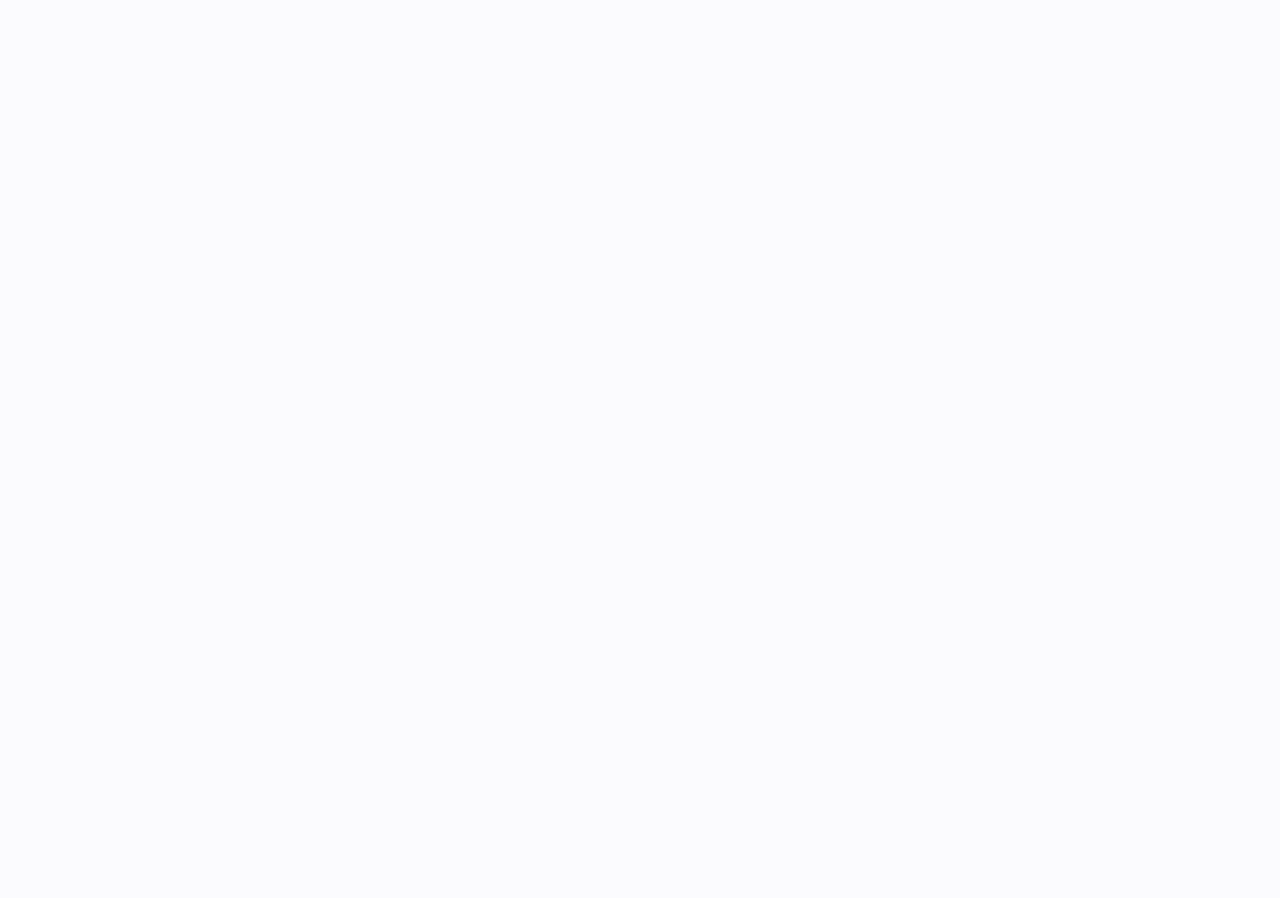
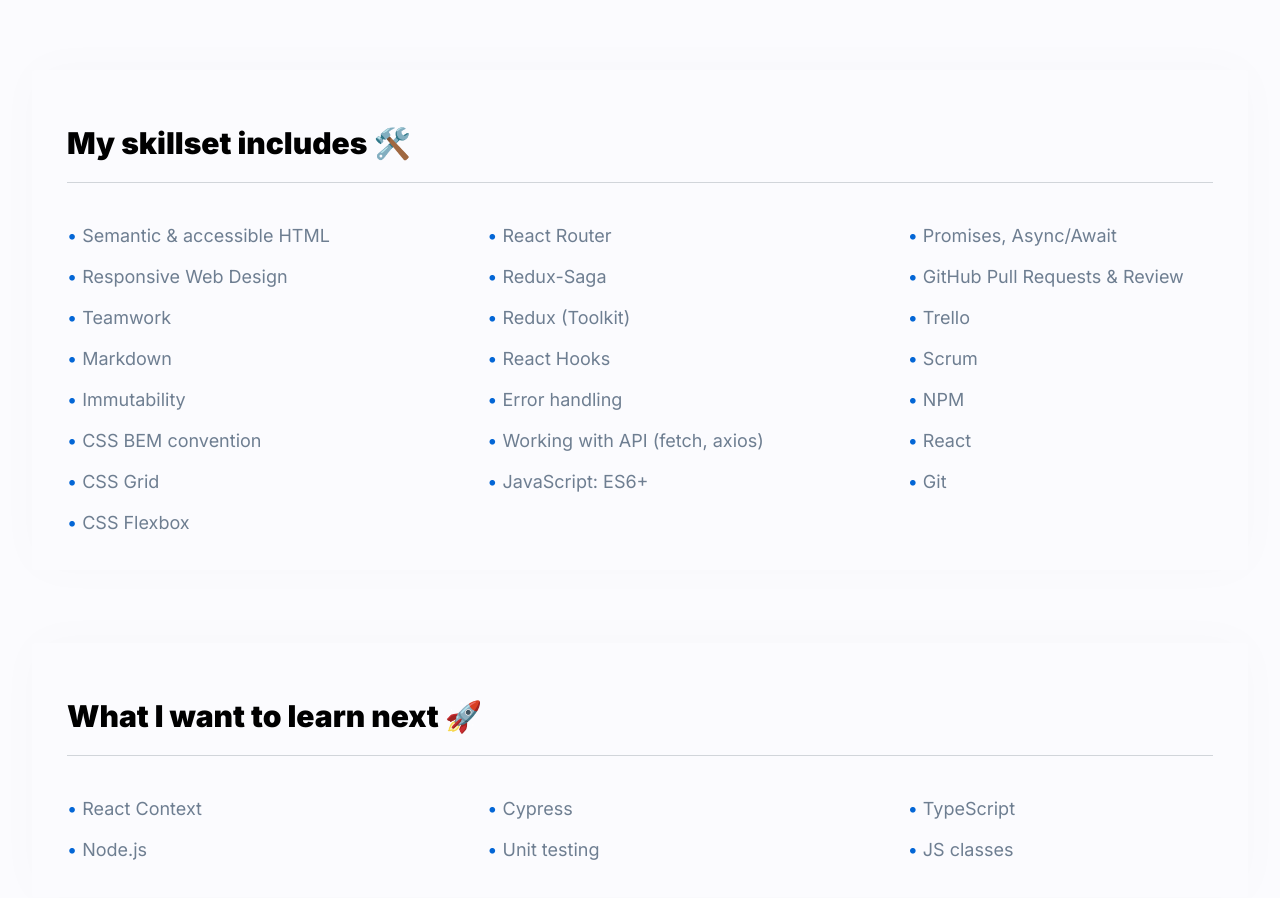
Before and after one commit to Damian-Niklasinski/personal-homepage, a React (Create React App) app: page / in a window 1280 px wide. Shown: the part 520-1418 px from the top of the page. Before the commit the page ends 800 px from the top, so only its background shows below. Built offline with nearby package versions, Linux system fonts and the light colour scheme.

Commit message:
SkillsList added

```diff
--- /dev/null
+++ b/public/skills.json
@@ -0,0 +1,34 @@
+{
+    "learnedSkills": [
+      "Semantic & accessible HTML",
+      "React Router",
+      "Promises, Async/Await",
+      "Responsive Web Design",
+      "Redux-Saga",
+      "GitHub Pull Requests & Review",
+      "Teamwork",
+      "Redux (Toolkit)",
+      "Trello",
+      "Markdown",
+      "React Hooks",
+      "Scrum",
+      "Immutability",
+      "Error handling",
+      "NPM",
+      "CSS BEM convention",
+      "Working with API (fetch, axios)",
+      "React",
+      "CSS Grid",
+      "JavaScript: ES6+",
+      "Git",
+      "CSS Flexbox"
+    ],
+    "iWantToLearnSkills": [
+      "React Context",
+      "Cypress",
+      "TypeScript",
+      "Node.js",
+      "Unit testing",
+      "JS classes"
+    ]
+  }
--- a/src/App.js
+++ b/src/App.js
@@ -1,12 +1,24 @@
+import SkillsList from "./components/SkillsList";
 import Wrapper from "./components/Wrapper";
 import Header from "./components/Wrapper/Header";
 import ThemeButton from "./components/features/ThemeButton"
+import { useSkills } from "./getSkills";
 
 
 function App() {
+  const skills = useSkills();
+
   return (
     <Wrapper>
       <Header HeaderContent={<ThemeButton />} />
+      <SkillsList
+        title={"My skillset includes 🛠️"}
+        skills={skills.learnedSkills}
+      />
+      <SkillsList
+        title={"What I want to learn next 🚀"}
+        skills={skills.iWantToLearnSkills}
+      />
     </Wrapper>
   );
 }
--- /dev/null
+++ b/src/components/SkillsList/index.js
@@ -0,0 +1,16 @@
+import { StyledArticle, StyledList, StyledListItem, StyledTitle } from "./styled";
+
+const SkillsList = ({ title, skills }) => (
+    <StyledArticle>
+        <StyledTitle>{title}</StyledTitle>
+        <StyledList>
+            {skills && skills.map((skills, index) => (
+                <StyledListItem key={index}>
+                    {skills}
+                </StyledListItem>
+            ))}
+        </StyledList>
+    </StyledArticle>
+);
+
+export default SkillsList;
--- /dev/null
+++ b/src/components/SkillsList/styled.js
@@ -0,0 +1,39 @@
+import styled from "styled-components";
+
+export const StyledArticle = styled.article`
+    max-width: 1216px;
+    margin: auto;
+    margin-top: 73px;
+    box-shadow: 0px 16px 58px 0px #090A3308;
+    box-shadow: 0px -2px 50px 0px #090A3305;
+    border-radius: 4px;
+    padding: 35px;
+`;
+
+export const StyledTitle = styled.h1`
+    font-size: 30px;
+    font-weight: 900;
+    line-height: 37px;
+`;
+
+export const StyledList = styled.ul`
+    list-style: none;
+    border-top: 1px solid ${({ theme }) => theme.color.iron};
+    padding: 32px 0 0 0;
+    margin-bottom: 0;
+    display: grid;
+    grid-template-columns: 1fr 1fr 1fr;
+    grid-gap: 8px 115px;
+`;
+
+export const StyledListItem = styled.li`
+    &:before {
+    content: "• ";
+    color: ${({ theme }) => theme.color.scienceblue};
+  }
+    color: ${({theme}) => theme.color.slategray};
+    font-weight: 400;
+    font-size: 18px;
+    line-height: 25px;
+    margin-top: 8px;
+`;
--- /dev/null
+++ b/src/getSkills.js
@@ -0,0 +1,24 @@
+import { useEffect, useState } from "react";
+
+export const getSkills = async () => {
+    const response = await fetch("/personal-homepage/skills.json");
+
+    if (!response.ok) {
+        new Error(response.statusText)
+    }
+
+    return await response.json();
+};
+
+export const useSkills = () => {
+    const [skills, setSkills] = useState({learnedSkills: [], iWantToLearnSkills: []});
+
+    useEffect(() => {
+        getSkills()
+        .then(data => setSkills(data))
+    }, []);
+
+    return skills;
+};
+
+export default useSkills;
--- a/src/theme.js
+++ b/src/theme.js
@@ -7,6 +7,7 @@
         iron: "#D1D5DA",
         white: "#FFFFFF",
         mercury: "#E5E5E5",
+        scienceblue: "#0366D6",
     },
     breakpoint: {},
   };
```
